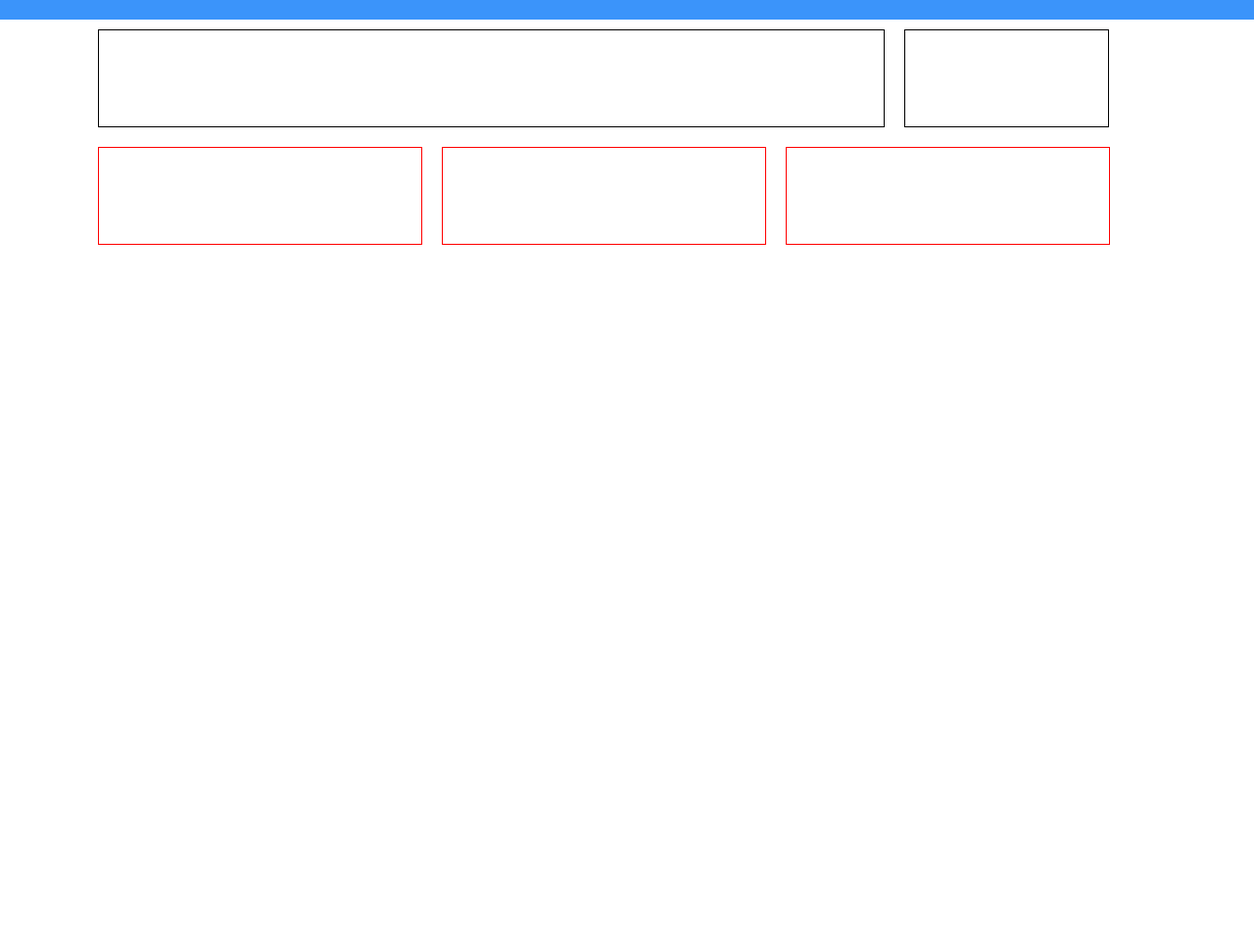
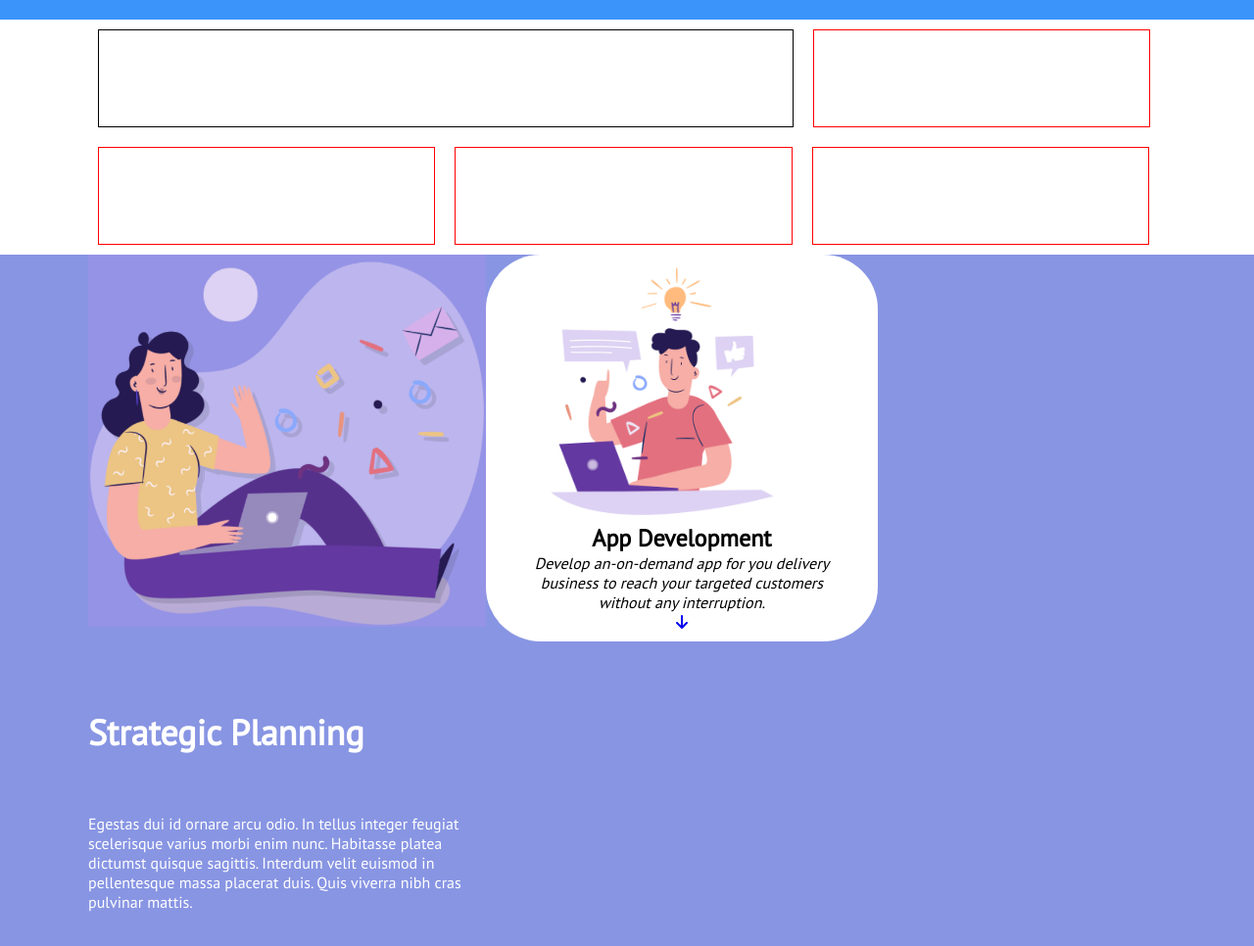
Before and after one commit to Riccardo-Laurenti/htmlcss-responsive-layout, a plain HTML site: page index.html in a window 1280 px wide. Shown: the part 70-1036 px from the top of the page at 98% size. Before the commit the page ends 800 px from the top, so only its background shows below. Drawn offline with Linux system fonts and the light colour scheme.

Commit message:
add section 2 ---> no responsive

```diff
--- a/css/responsive.css
+++ b/css/responsive.css
@@ -14,7 +14,27 @@
 
     .mobile-menu {
         display: block;
-        flex-basis: 10%;
+        flex-basis: 6%;
+    }
+
+    #header-main {
+        display: flex;
+        justify-content: space-between;
+    }
+
+
+    .col-large {
+        flex-basis: 62%;
+    }
+
+
+    .col-large-2 {
+        flex-basis: 29%;
+    }
+
+
+    .col {
+        flex-basis: 29.5%;
     }
 
 
@@ -37,5 +57,8 @@
         flex-basis: 10%;
     }
 
+    .row {
+        flex-direction:column;
+    }
 
 }
--- a/css/style.css
+++ b/css/style.css
@@ -77,16 +77,17 @@ ul li {
      border: 1px solid black;
      height: 100px;
      margin: 10px;
-     flex-basis: 73%;
+     flex-basis: 64.5%;
  }
+
+
 
  .col-large-2 {
     border: 1px solid black;
     height: 100px;
-    flex-basis: 19%;
+    flex-basis: 31.1%;
     margin: 10px;
 }
-
 
 
 
@@ -94,5 +95,62 @@ ul li {
      border: 1px solid red;
      height: 100px;
      margin: 10px;
-     flex-basis: 30.1%;
+     flex-basis: 31.3%;
   }
+
+
+
+
+  /* Section 2 ---> Jumbotron */
+
+
+  #jumbotron {
+    background-color: #8895e3;
+    height: 1400px;
+  }
+
+
+  .row-sec-2 {
+    display: flex;
+  }
+
+  .card-sec-2 img {
+    height: 380px;
+  }
+
+  .card-sec-2  {
+    color: white;
+  }
+
+
+  .card-sec-2 h1 {
+    font-size: 36px;
+    margin-top: 80px;
+    margin-bottom: 60px;
+  }
+
+
+.card-sec-2-app {
+    background: white;
+    color: black;
+    border-radius: 14%;
+    padding: 10px 50px;
+}
+
+
+.card-sec-2-app img {
+    height: 260px;
+}
+
+.card-sec-2-app h2  {
+    text-align: center;
+}
+
+.card-sec-2-app p  {
+    text-align: center;
+}
+
+.card-sec-2-app a {
+    text-align: center;
+    display: block;
+}
--- a/index.html
+++ b/index.html
@@ -50,7 +50,7 @@
     <main>
         <!--Section 1-->
          <section>
-          <div class="container">
+            <div class="container">
                 <div class="row">
 
                     <div class="col-large">
@@ -60,7 +60,7 @@
 
                     </div>
 
-                    <div class="col-large-2">
+                    <div class="col">
                         <div class="card">
 
                         </div>
@@ -88,6 +88,41 @@
             </div>
          </section>
 
+         <!--Section 2-->
+         <section id="jumbotron">
+             <div class="container">
+                 <div class="row-sec-2">
+                      <div class="col-sec-2">
+                           <div class="card-sec-2">
+                                 <img src="img/planning1.png" alt="Planning IMG 1">
+                                 <h1>Strategic Planning</h1>
+                                 <p>
+                                    Egestas dui id ornare arcu odio. In tellus integer feugiat<br>
+                                    scelerisque varius morbi enim nunc. Habitasse platea<br>
+                                    dictumst quisque sagittis. Interdum velit euismod in<br>
+                                    pellentesque massa placerat duis. Quis viverra nibh cras<br>
+                                    pulvinar mattis.
+                                </p>
+                           </div>
+                      </div>
+
+                      <div class="col-sec-2-app">
+                           <div class="card-sec-2-app">
+                                <img src="img/planning2.png" alt="Planning 2 IMG">
+                                <h2>App Development</h2>
+                                <p>
+                                    <i>
+                                        Develop an-on-demand app for you delivery<br>
+                                        business to reach your targeted customers<br>
+                                        without any interruption.
+                                    </i>
+                                </p>
+                                <a href="#"><i class="fa-solid fa-arrow-down"></i></a>
+                           </div>
+                      </div>
+                 </div>
+             </div>
+         </section>
 
     </main>
 
```
